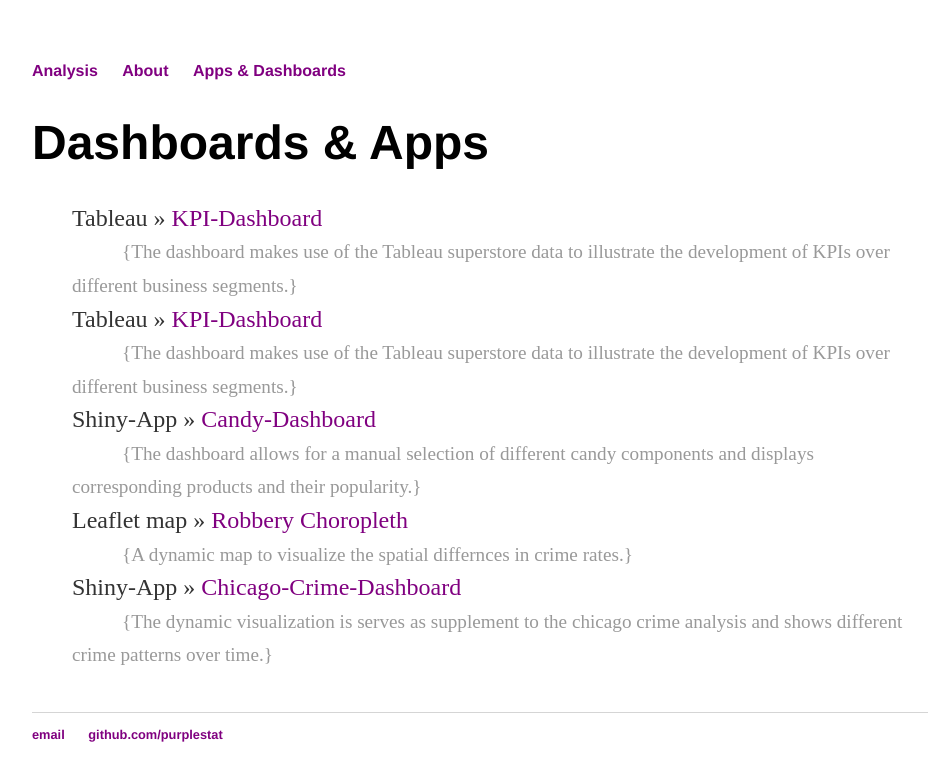
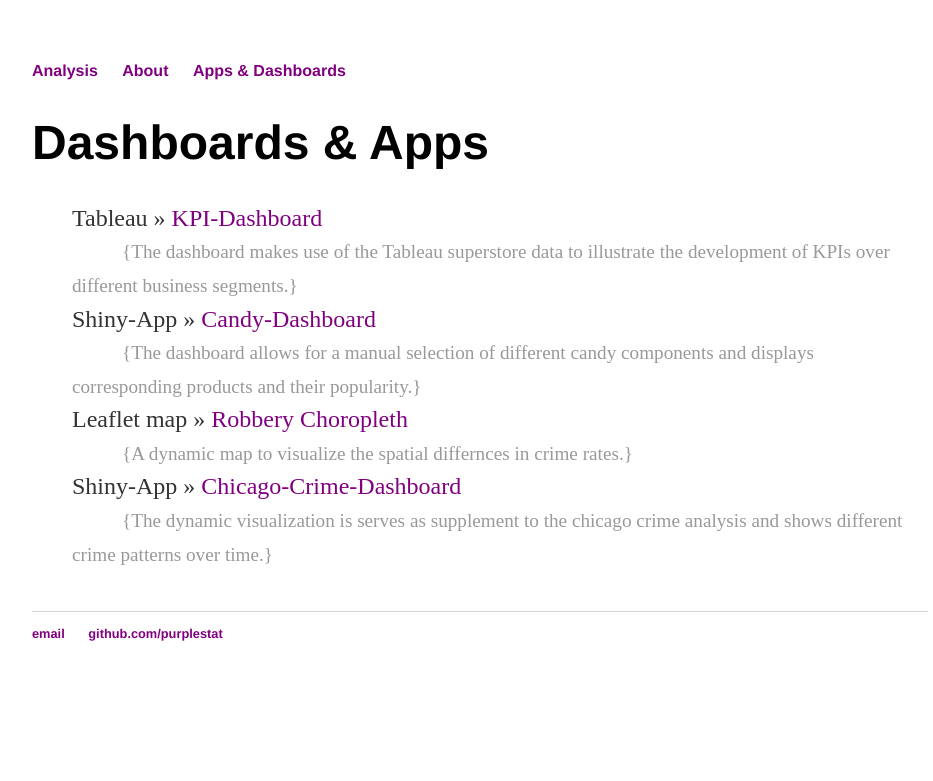
Before and after one commit to purplestat/purplestat.github.io, a Jekyll site: the page built from cv/index.html, in a window 1280 px wide. Shown: the top 781 px of the page, without its empty margins (160-1093 px from the left). Built offline with Jekyll 4.4.1, drawn with Linux system fonts in a browser that asks for light colours.

Commit message:
Update index.html

```diff
--- a/cv/index.html
+++ b/cv/index.html
@@ -7,8 +7,6 @@
 			<ul class="posts">
 
 		<li><span>Tableau</span> &raquo; <a href="https://public.tableau.com/views/MYKPIdash/Dashboard1?:embed=y&:toolbar=n&:embed_code_version=3&:loadOrderID=0&:display_count=y&:origin=viz_share_link&:showVizHome=no" title="Candy" target="_blank">KPI-Dashboard</a></li>
-				<li id="list2">{The dashboard makes use of the Tableau superstore data to illustrate the development of KPIs over different business segments.} </li>
-		<li><span>Tableau</span> &raquo; <a href="/cv/tableau_KPIdash.html" title="Candy" target="_blank">KPI-Dashboard</a></li>
 				<li id="list2">{The dashboard makes use of the Tableau superstore data to illustrate the development of KPIs over different business segments.} </li>
 		<li><span>Shiny-App</span> &raquo; <a href="https://bluestat.shinyapps.io/candy/" title="Candy" target="_blank">Candy-Dashboard</a></li>
 				<li id="list2">{The dashboard allows for a manual selection of different candy components and displays corresponding products and their popularity.} </li>
```
